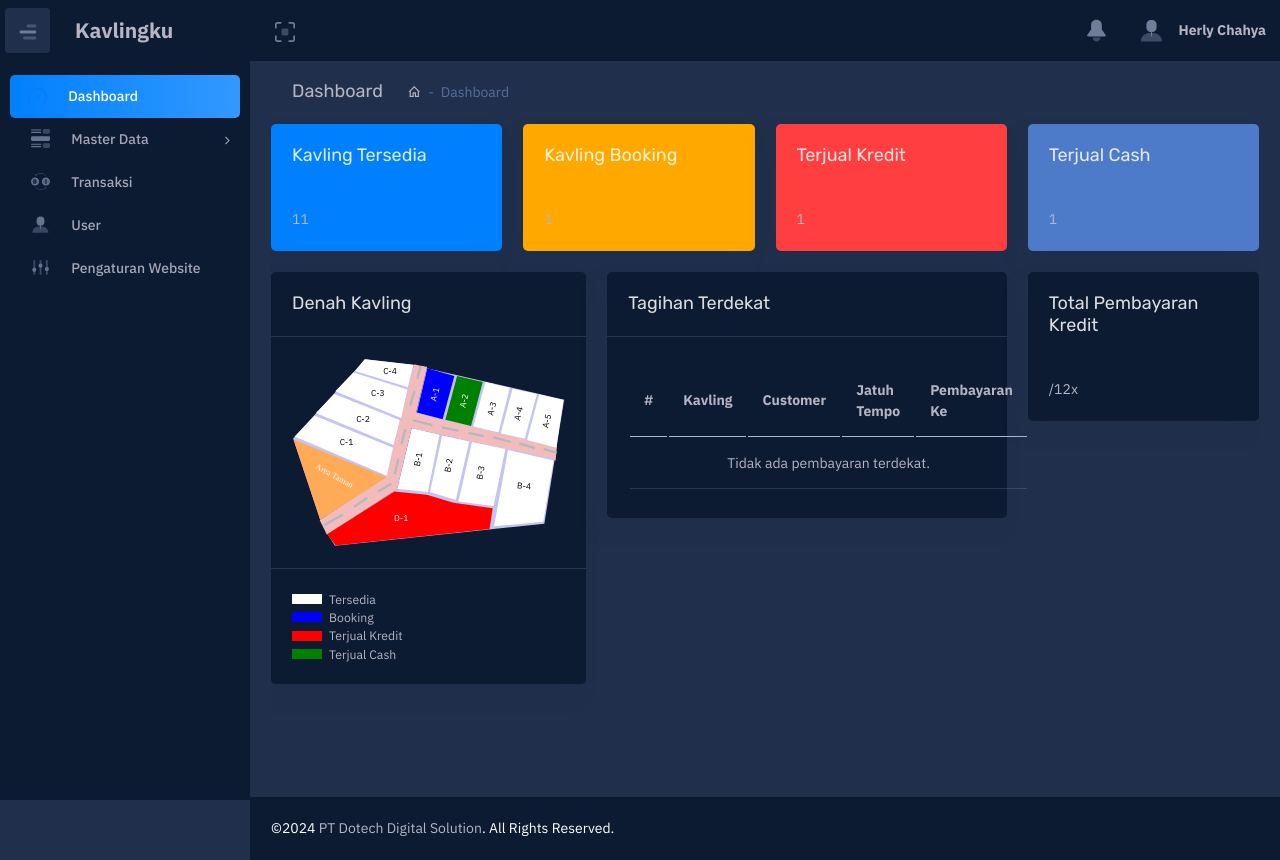
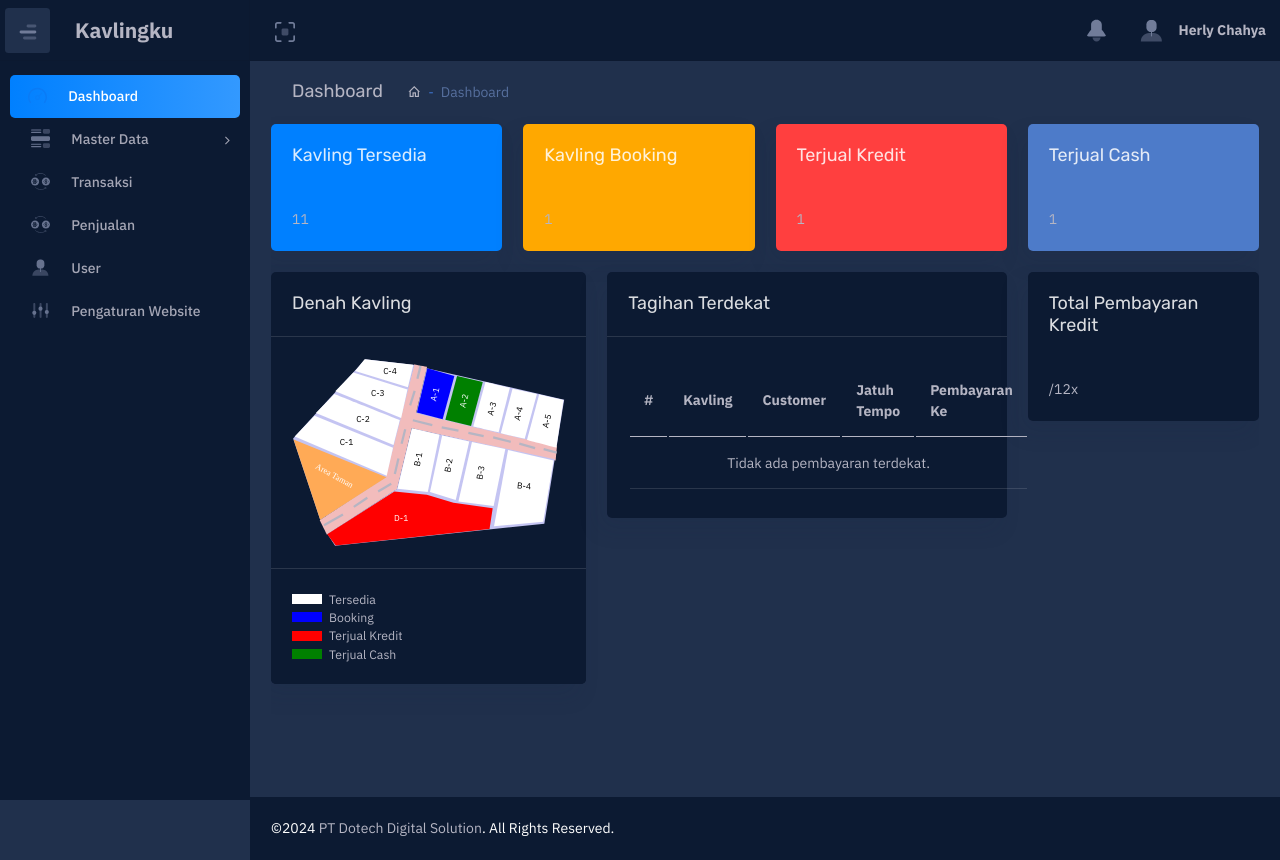
Before and after one commit to ncip48/kavlingapp_django, a Django app: page / in a window 1280 px wide. Run offline with Django 5.2, Linux system fonts and the light colour scheme; a user stored in the database is signed in; data comes from the database, SQL or seed files in the repository; some libraries are stand-ins or nearby versions.

Commit message:
feat: penjualan

```diff
--- a/templates/backstore/include/sidebar.html
+++ b/templates/backstore/include/sidebar.html
@@ -71,6 +71,18 @@
             </a>
           </li>
           <li
+            class="{% if request.resolver_match.url_name == 'penjualan' or request.resolver_match.url_name == 'penjualan_form' %} active {% endif %}"
+          >
+            <a href="{% url 'penjualan' %}">
+              <img
+                src="{% static 'images/svg-icon/sidebar-menu/transactions.svg' %}"
+                class="svg-icon"
+                alt=""
+              />
+              <span>Penjualan</span>
+            </a>
+          </li>
+          <li
             class="{% if request.resolver_match.url_name == 'user' %} active {% endif %}"
           >
             <a href="{% url 'user' %}">
--- a/transaksi/urls.py
+++ b/transaksi/urls.py
@@ -8,4 +8,7 @@ urlpatterns = [
     path('panel/transaksi', transaksi_index, name='transaksi'),
     path('panel/transaksi/<uuid:unique_id>', transaksi_form, name='transaksi_form'),
     path('panel/create_transaksi', transaksi_create, name='transaksi_create'),
+
+    #penjualan
+    path('panel/penjualan', penjualan_index, name='penjualan'),
 ]
```
Also changed, not shown: transaksi/views.py (+9 -0 lines).
